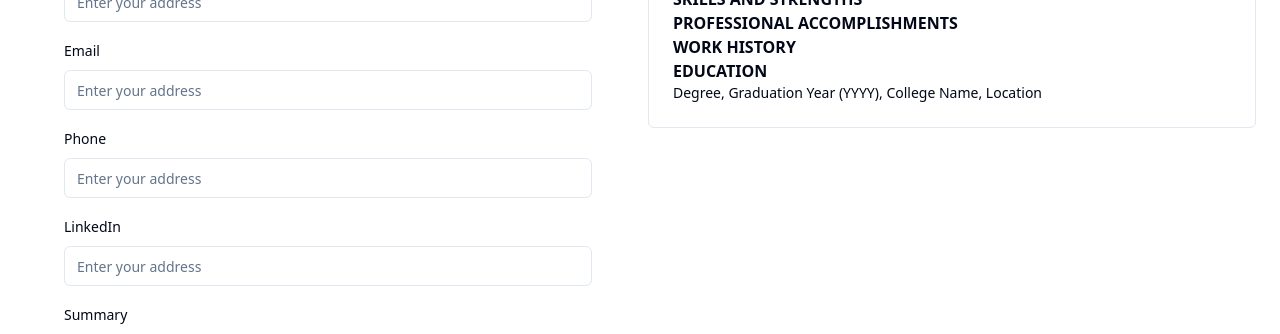
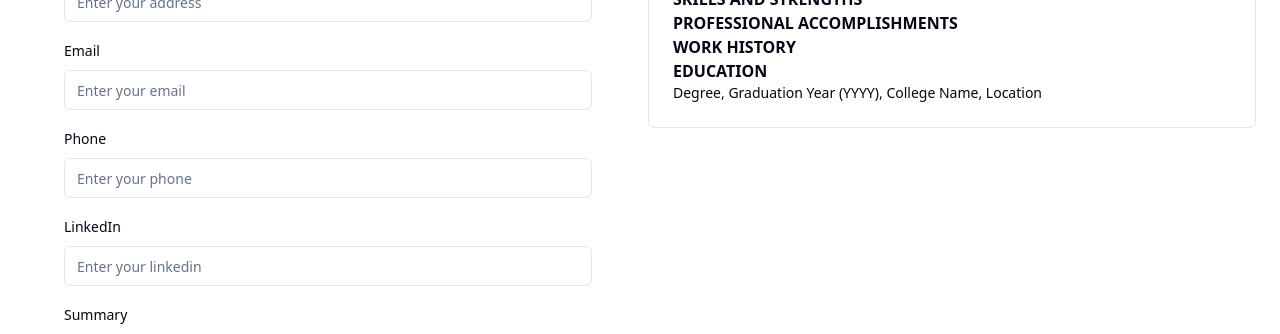
Before and after one commit to SynthCod3/ResumeWiz, a Next.js app: page /editor in a window 1280 px wide. Shown: the part 258-592 px from the top of the page. Built offline with nearby package versions, Linux system fonts and the light colour scheme.

Commit message:
id changed in input

```diff
--- a/app/editor/components/editor.tsx
+++ b/app/editor/components/editor.tsx
@@ -90,7 +90,7 @@ export function Editor() {
           <div className="space-y-2">
             <Label htmlFor="name">Address</Label>
             <Input
-              id="name"
+              id="address"
               placeholder="Enter your address"
               onChange={(e) => {
                 setContact({ ...contact, address: e.target.value });
@@ -99,19 +99,19 @@ export function Editor() {
           </div>
           <div className="space-y-2">
             <Label htmlFor="name">Email</Label>
-            <Input id="name" placeholder="Enter your address" onChange={(e) => {
+            <Input id="email" placeholder="Enter your email" onChange={(e) => {
               setContact({...contact, email: e.target.value});
             }} />
           </div>
           <div className="space-y-2">
             <Label htmlFor="name">Phone</Label>
-            <Input id="name" placeholder="Enter your address" onChange={(e) => {
+            <Input id="phone" placeholder="Enter your phone" onChange={(e) => {
               setContact({...contact, phone: e.target.value});
             }} />
             </div>
           <div className="space-y-2">
             <Label htmlFor="name">LinkedIn</Label>
-            <Input id="name" placeholder="Enter your address" onChange={(e) => {
+            <Input id="linkedin" placeholder="Enter your linkedin" onChange={(e) => {
               setContact({...contact, linkedin: e.target.value});
             }} />
           </div>
```
